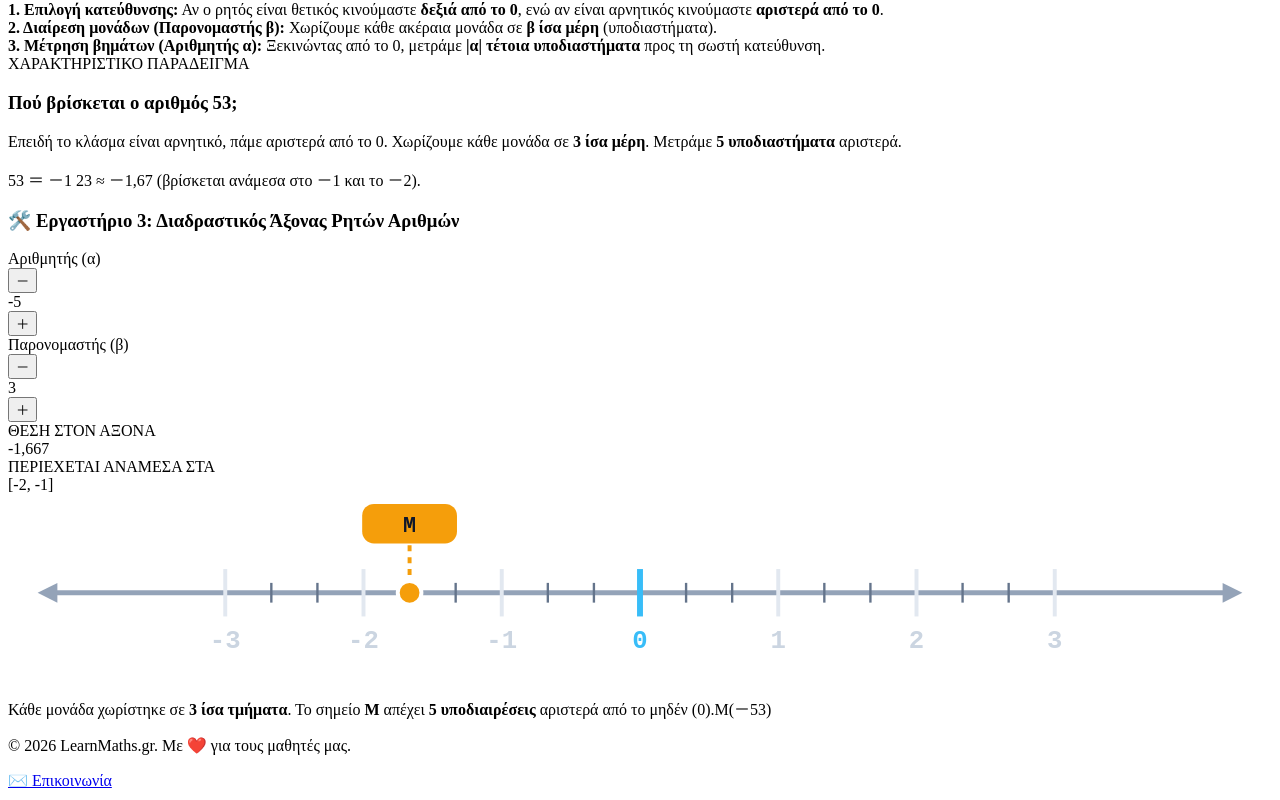
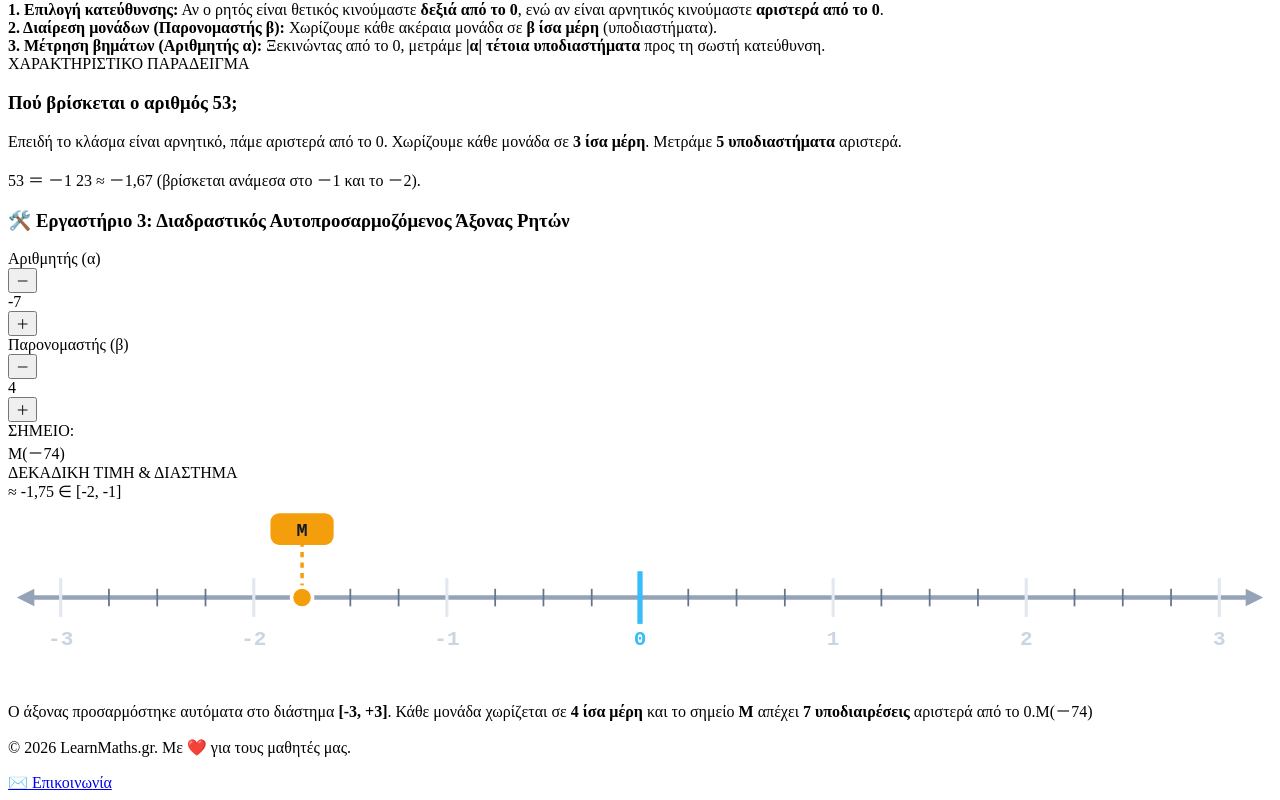
Before and after one commit to gkrimpas-lab/learn-maths-2026, a Next.js app: page /a-gymnasiou/13-ritoi in a window 1280 px wide. Shown: the part 1818-2618 px from the top of the page. Built offline with nearby package versions, Linux system fonts and the light colour scheme.

Commit message:
Update 13-ritoi.js

```diff
--- a/pages/a-gymnasiou/13-ritoi.js
+++ b/pages/a-gymnasiou/13-ritoi.js
@@ -47,9 +47,9 @@ export default function RitoiTheoria() {
   // State για Εργαστήριο 2: Δεκαδικός -> Κλάσμα
   const [decInput, setDecInput] = useState('-0,75');
 
-  // State για Εργαστήριο 3: Τοποθέτηση στην Αριθμογραμμή
-  const [axisNum, setAxisNum] = useState(-5);
-  const [axisDen, setAxisDen] = useState(3);
+  // State για Εργαστήριο 3: Δυναμικός Άξονας με μεγαλύτερες τιμές
+  const [axisNum, setAxisNum] = useState(-7);
+  const [axisDen, setAxisDen] = useState(4);
 
   // Steppers γενικής χρήσης
   const handleStep = (setter, delta, min, max, e) => {
@@ -130,10 +130,43 @@ export default function RitoiTheoria() {
     };
   }, [decInput]);
 
-  // Υπολογισμοί Εργαστηρίου 3 (Αριθμογραμμή)
+  // Υπολογισμοί Εργαστηρίου 3 (Δυναμικός Άξονας με Auto-Scale)
   const axisVal = useMemo(() => axisNum / axisDen, [axisNum, axisDen]);
   const axisFloor = useMemo(() => Math.floor(axisVal), [axisVal]);
   const axisCeil = useMemo(() => Math.ceil(axisVal), [axisVal]);
+
+  // Δυναμικός υπολογισμός εύρους άξονα ώστε να χωράει πάντα χωρίς scroll
+  const axisRange = useMemo(() => {
+    const absVal = Math.abs(axisVal);
+    // Τουλάχιστον [-3, 3] και τουλάχιστον ceil(absVal) + 1 για περιθώριο
+    const bound = Math.max(3, Math.ceil(absVal) + 1);
+
+    // Επιλογή βήματος για να μην συνωστίζονται οι αριθμοί
+    let step = 1;
+    if (bound > 8) step = 2;
+    if (bound > 16) step = 5;
+
+    // Παραγωγή ακεραίων σημείων
+    const ticks = [];
+    for (let i = -bound; i <= bound; i += step) {
+      ticks.push(i);
+    }
+    if (!ticks.includes(0)) ticks.push(0);
+    ticks.sort((a, b) => a - b);
+
+    return {
+      bound,
+      step,
+      ticks,
+    };
+  }, [axisVal]);
+
+  // Μετατροπή μαθηματικής τιμής σε συντεταγμένη X του SVG
+  // Το viewBox εκτείνεται από -360 έως +360 (εύρος 720px)
+  const scaleX = (val) => {
+    const usableWidth = 330; // pixels από το κέντρο προς κάθε κατεύθυνση
+    return (val / axisRange.bound) * usableWidth;
+  };
 
   return (
     <Layout
@@ -569,10 +602,10 @@ export default function RitoiTheoria() {
             </div>
           </div>
 
-          {/* ΕΡΓΑΣΤΗΡΙΟ 3: ΔΙΑΔΡΑΣΤΙΚΗ ΑΡΙΘΜΟΓΡΑΜΜΗ */}
+          {/* ΕΡΓΑΣΤΗΡΙΟ 3: ΔΙΑΔΡΑΣΤΙΚΗ ΑΡΙΘΜΟΓΡΑΜΜΗ ΜΕ AUTO-SCALE */}
           <div className="pt-4 border-t border-slate-100 space-y-5">
             <h3 className="text-base sm:text-lg font-bold text-slate-900">
-              🛠️ Εργαστήριο 3: Διαδραστικός Άξονας Ρητών Αριθμών
+              🛠️ Εργαστήριο 3: Διαδραστικός Αυτοπροσαρμοζόμενος Άξονας Ρητών
             </h3>
 
             {/* Χειριστήρια Steppers */}
@@ -584,7 +617,7 @@ export default function RitoiTheoria() {
                 <div className="grid grid-cols-[36px_1fr_36px] items-center h-10 w-full gap-1.5">
                   <button
                     type="button"
-                    onClick={(e) => handleStep(setAxisNum, -1, -12, 12, e)}
+                    onClick={(e) => handleStep(setAxisNum, -1, -30, 30, e)}
                     className="w-full h-full flex items-center justify-center rounded-xl bg-white border border-slate-300 font-bold hover:bg-slate-100 active:scale-95 text-base"
                   >
                     －
@@ -594,7 +627,7 @@ export default function RitoiTheoria() {
                   </div>
                   <button
                     type="button"
-                    onClick={(e) => handleStep(setAxisNum, 1, -12, 12, e)}
+                    onClick={(e) => handleStep(setAxisNum, 1, -30, 30, e)}
                     className="w-full h-full flex items-center justify-center rounded-xl bg-white border border-slate-300 font-bold hover:bg-slate-100 active:scale-95 text-base"
                   >
                     ＋
@@ -609,7 +642,7 @@ export default function RitoiTheoria() {
                 <div className="grid grid-cols-[36px_1fr_36px] items-center h-10 w-full gap-1.5">
                   <button
                     type="button"
-                    onClick={(e) => handleStep(setAxisDen, -1, 1, 8, e)}
+                    onClick={(e) => handleStep(setAxisDen, -1, 1, 12, e)}
                     className="w-full h-full flex items-center justify-center rounded-xl bg-white border border-slate-300 font-bold hover:bg-slate-100 active:scale-95 text-base"
                   >
                     －
@@ -619,7 +652,7 @@ export default function RitoiTheoria() {
                   </div>
                   <button
                     type="button"
-                    onClick={(e) => handleStep(setAxisDen, 1, 1, 8, e)}
+                    onClick={(e) => handleStep(setAxisDen, 1, 1, 12, e)}
                     className="w-full h-full flex items-center justify-center rounded-xl bg-white border border-slate-300 font-bold hover:bg-slate-100 active:scale-95 text-base"
                   >
                     ＋
@@ -627,47 +660,71 @@ export default function RitoiTheoria() {
                 </div>
               </div>
 
-              {/* Πληροφορίες Θέσης */}
-              <div className="sm:col-span-2 p-3 bg-white rounded-xl border border-slate-200 flex items-center justify-between flex-wrap gap-2 text-xs">
-                <div>
-                  <div className="text-[10px] uppercase font-bold text-slate-500">ΘΕΣΗ ΣΤΟΝ ΑΞΟΝΑ</div>
-                  <div className="font-bold text-slate-900 font-mono text-sm">
-                    {axisVal.toFixed(3).replace('.', ',')}
+              {/* Πληροφορίες Θέσης με κανονική κλασματική γραφή πριν από τη δεκαδική τιμή */}
+              <div className="sm:col-span-2 p-3.5 bg-white rounded-xl border border-slate-200 flex items-center justify-between flex-wrap gap-3">
+                <div className="flex items-center gap-2">
+                  <span className="text-xs uppercase font-bold text-slate-500">ΣΗΜΕΙΟ:</span>
+                  <div className="text-base sm:text-lg font-black font-mono text-indigo-950 flex items-center">
+                    <span>Μ(</span>
+                    <Frac num={axisNum} den={axisDen} />
+                    <span>)</span>
                   </div>
                 </div>
+
                 <div className="text-right">
-                  <div className="text-[10px] uppercase font-bold text-slate-500">ΠΕΡΙΕΧΕΤΑΙ ΑΝΑΜΕΣΑ ΣΤΑ</div>
-                  <div className="font-bold text-indigo-700 font-mono text-sm">
-                    [{axisFloor}, {axisFloor === axisCeil ? axisFloor : axisCeil}]
+                  <div className="text-[10px] uppercase font-bold text-slate-500">ΔΕΚΑΔΙΚΗ ΤΙΜΗ & ΔΙΑΣΤΗΜΑ</div>
+                  <div className="font-bold text-slate-800 font-mono text-xs sm:text-sm">
+                    ≈ {axisVal.toFixed(2).replace('.', ',')} ∈ [{axisFloor}, {axisFloor === axisCeil ? axisFloor : axisCeil}]
                   </div>
                 </div>
               </div>
             </div>
 
-            {/* Οπτική Αριθμογραμμή SVG (Περιοχή από -4 έως +4) */}
-            <div className="p-6 rounded-2xl bg-slate-900 text-white space-y-4 shadow-md overflow-x-auto">
-              <div className="min-w-[550px] py-4">
-                <svg viewBox="-320 -50 640 100" className="w-full h-auto overflow-visible select-none">
+            {/* Οπτική Αριθμογραμμή SVG με 100% responsive πλάτος (χωρίς scroll στα κινητά) */}
+            <div className="p-4 sm:p-6 rounded-2xl bg-slate-900 text-white space-y-4 shadow-md">
+              <div className="w-full">
+                <svg
+                  viewBox="-360 -55 720 110"
+                  className="w-full h-auto overflow-visible select-none"
+                  preserveAspectRatio="xMidYMid meet"
+                >
                   {/* Κύρια γραμμή άξονα */}
-                  <line x1="-300" y1="0" x2="300" y2="0" stroke="#94a3b8" strokeWidth="2.5" />
+                  <line x1="-350" y1="0" x2="350" y2="0" stroke="#94a3b8" strokeWidth="2.5" />
                   {/* Βελάκια άκρων */}
-                  <polygon points="305,0 295,-5 295,5" fill="#94a3b8" />
-                  <polygon points="-305,0 -295,-5 -295,5" fill="#94a3b8" />
+                  <polygon points="355,0 345,-5 345,5" fill="#94a3b8" />
+                  <polygon points="-355,0 -345,-5 -345,5" fill="#94a3b8" />
 
-                  {/* Υποδιαιρέσεις ανά μονάδα και ανά τμήμα (κλίμακα: 1 μονάδα = 70px) */}
-                  {[-3, -2, -1, 0, 1, 2, 3].map((u) => {
-                    const x = u * 70;
+                  {/* Υποδιαιρέσεις ανά ακέραια μονάδα βάσει του δυναμικού εύρους */}
+                  {axisRange.ticks.map((u) => {
+                    const x = scaleX(u);
+                    const isZero = u === 0;
                     return (
                       <g key={u}>
                         {/* Κύρια γραμμή ακέραιας μονάδας */}
-                        <line x1={x} y1="-12" x2={x} y2="12" stroke={u === 0 ? '#38bdf8' : '#e2e8f0'} strokeWidth={u === 0 ? '3' : '2'} />
-                        <text x={x} y="28" fill={u === 0 ? '#38bdf8' : '#cbd5e1'} fontSize="13" fontWeight="bold" textAnchor="middle" fontFamily="monospace">
+                        <line
+                          x1={x}
+                          y1={isZero ? '-15' : '-11'}
+                          x2={x}
+                          y2={isZero ? '15' : '11'}
+                          stroke={isZero ? '#38bdf8' : '#e2e8f0'}
+                          strokeWidth={isZero ? '3' : '1.8'}
+                        />
+                        <text
+                          x={x}
+                          y="27"
+                          fill={isZero ? '#38bdf8' : '#cbd5e1'}
+                          fontSize={axisRange.bound > 12 ? '11' : '12'}
+                          fontWeight="bold"
+                          textAnchor="middle"
+                          fontFamily="monospace"
+                        >
                           {u}
                         </text>
 
-                        {/* Ενδιάμεσες μικρές υποδιαιρέσεις βάσει του παρονομαστή */}
-                        {u < 3 && axisDen > 1 && Array.from({ length: axisDen - 1 }).map((_, stepIdx) => {
-                          const subX = x + ((stepIdx + 1) * 70) / axisDen;
+                        {/* Μικρές ενδιάμεσες υποδιαιρέσεις αν ο παρονομαστής επιτρέπει καθαρή σχεδίαση */}
+                        {axisDen > 1 && axisRange.bound <= 10 && u < axisRange.bound && Array.from({ length: axisDen - 1 }).map((_, stepIdx) => {
+                          const subVal = u + (stepIdx + 1) / axisDen;
+                          const subX = scaleX(subVal);
                           return (
                             <line
                               key={stepIdx}
@@ -676,7 +733,7 @@ export default function RitoiTheoria() {
                               x2={subX}
                               y2="5"
                               stroke="#64748b"
-                              strokeWidth="1.2"
+                              strokeWidth="1"
                             />
                           );
                         })}
@@ -684,29 +741,27 @@ export default function RitoiTheoria() {
                     );
                   })}
 
-                  {/* Το σημείο Μ του επιλεγμένου ρητού αριθμού */}
-                  {axisVal >= -4.2 && axisVal <= 4.2 && (
-                    <g transform={`translate(${Math.max(-295, Math.min(295, axisVal * 70))}, 0)`}>
-                      {/* Κάθετη γραμμή επισήμανσης */}
-                      <line x1="0" y1="-30" x2="0" y2="0" stroke="#f59e0b" strokeWidth="2" strokeDasharray="3,3" />
-                      {/* Σημείο */}
-                      <circle cx="0" cy="0" r="6" fill="#f59e0b" stroke="#ffffff" strokeWidth="2" />
-                      {/* Ετικέτα Σημείου */}
-                      <rect x="-24" y="-45" width="48" height="20" rx="6" fill="#f59e0b" />
-                      <text x="0" y="-31" fill="#0f172a" fontSize="11" fontWeight="900" textAnchor="middle" fontFamily="monospace">
-                        Μ
-                      </text>
-                    </g>
-                  )}
+                  {/* Το σημείο Μ του επιλεγμένου ρητού αριθμού (πάντα εντός ορίων SVG) */}
+                  <g transform={`translate(${scaleX(axisVal)}, 0)`}>
+                    {/* Κάθετη διακεκομμένη γραμμή επισήμανσης */}
+                    <line x1="0" y1="-32" x2="0" y2="0" stroke="#f59e0b" strokeWidth="2" strokeDasharray="3,3" />
+                    {/* Σημείο κύκλου */}
+                    <circle cx="0" cy="0" r="6" fill="#f59e0b" stroke="#ffffff" strokeWidth="2" />
+                    {/* Ετικέτα Σημείου Μ */}
+                    <rect x="-18" y="-48" width="36" height="18" rx="5" fill="#f59e0b" />
+                    <text x="0" y="-35" fill="#0f172a" fontSize="10.5" fontWeight="900" textAnchor="middle" fontFamily="monospace">
+                      Μ
+                    </text>
+                  </g>
                 </svg>
               </div>
 
               {/* Επεξήγηση συμπεριφοράς */}
-              <div className="p-3 bg-white/10 rounded-xl border border-white/10 text-xs sm:text-sm text-indigo-100 flex items-center justify-between flex-wrap gap-2">
+              <div className="p-3 bg-white/10 rounded-xl border border-white/10 text-xs sm:text-sm text-indigo-100 flex items-center justify-between flex-wrap gap-2 font-sans">
                 <span>
-                  Κάθε μονάδα χωρίστηκε σε <strong>{axisDen} ίσα τμήματα</strong>. Το σημείο <strong>Μ</strong> απέχει <strong>{Math.abs(axisNum)} υποδιαιρέσεις</strong> {axisNum < 0 ? 'αριστερά' : 'δεξιά'} από το μηδέν (0).
+                  Ο άξονας προσαρμόστηκε αυτόματα στο διάστημα <strong>[-{axisRange.bound}, +{axisRange.bound}]</strong>. Κάθε μονάδα χωρίζεται σε <strong>{axisDen} ίσα μέρη</strong> και το σημείο <strong>Μ</strong> απέχει <strong>{Math.abs(axisNum)} υποδιαιρέσεις</strong> {axisNum < 0 ? 'αριστερά' : 'δεξιά'} από το 0.
                 </span>
-                <span className="font-mono font-bold text-amber-300 text-sm">
+                <span className="font-mono font-bold text-amber-300 text-sm flex items-center">
                   Μ(<Frac num={axisNum} den={axisDen} />)
                 </span>
               </div>
```
